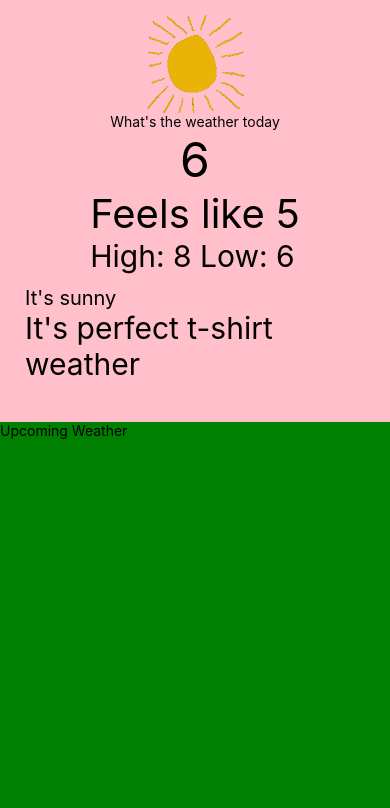
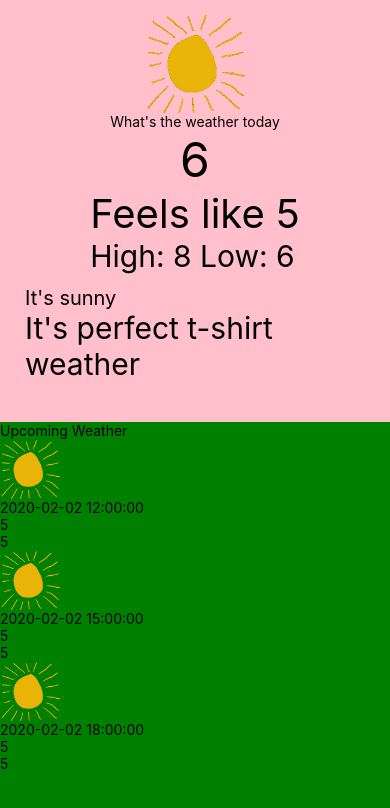
Before and after one commit to emmalgs/WeatherApp, a React Native app: screen / in a window 390 px wide. Shown: the top 808 px of the page. Built offline with nearby package versions, Linux system fonts and the light colour scheme.

Commit message:
Add weather icons and update upcoming weather component.

```diff
--- a/src/components/UpcomingWeather.tsx
+++ b/src/components/UpcomingWeather.tsx
@@ -1,5 +1,12 @@
 import React from 'react';
-import {Text, SafeAreaView, StyleSheet, FlatList} from 'react-native';
+import {
+  Text,
+  View,
+  SafeAreaView,
+  StyleSheet,
+  FlatList,
+  Image,
+} from 'react-native';
 
 const DATA = [
   {
@@ -45,12 +52,33 @@ const DATA = [
     ],
   },
 ];
-
+const Item = props => {
+  const {dt_txt, min, max, condition} = props;
+  return (
+    <View>
+      <Image
+        source={require('../../assets/images/sunny.gif')}
+        style={styles.icon}
+      />
+      <Text>{dt_txt}</Text>
+      <Text>{min}</Text>
+      <Text>{max}</Text>
+    </View>
+  );
+};
 const UpcomingWeather = () => {
+  const renderItem = ({item}) => (
+    <Item
+      dt_txt={item.dt_txt}
+      min={item.main.temp_min}
+      max={item.main.temp_max}
+      condition={item.weather[0].main}
+    />
+  );
   return (
     <SafeAreaView style={styles.container}>
       <Text>Upcoming Weather</Text>
-      <FlatList data={DATA} renderItem={({item}) => <Text>{item.key}</Text>} />
+      <FlatList data={DATA} renderItem={renderItem} />
     </SafeAreaView>
   );
 };
@@ -60,6 +88,10 @@ const styles = StyleSheet.create({
     flex: 1,
     backgroundColor: 'green',
   },
+  icon: {
+    height: 60,
+    width: 60,
+  },
 });
 
 export default UpcomingWeather;
```
